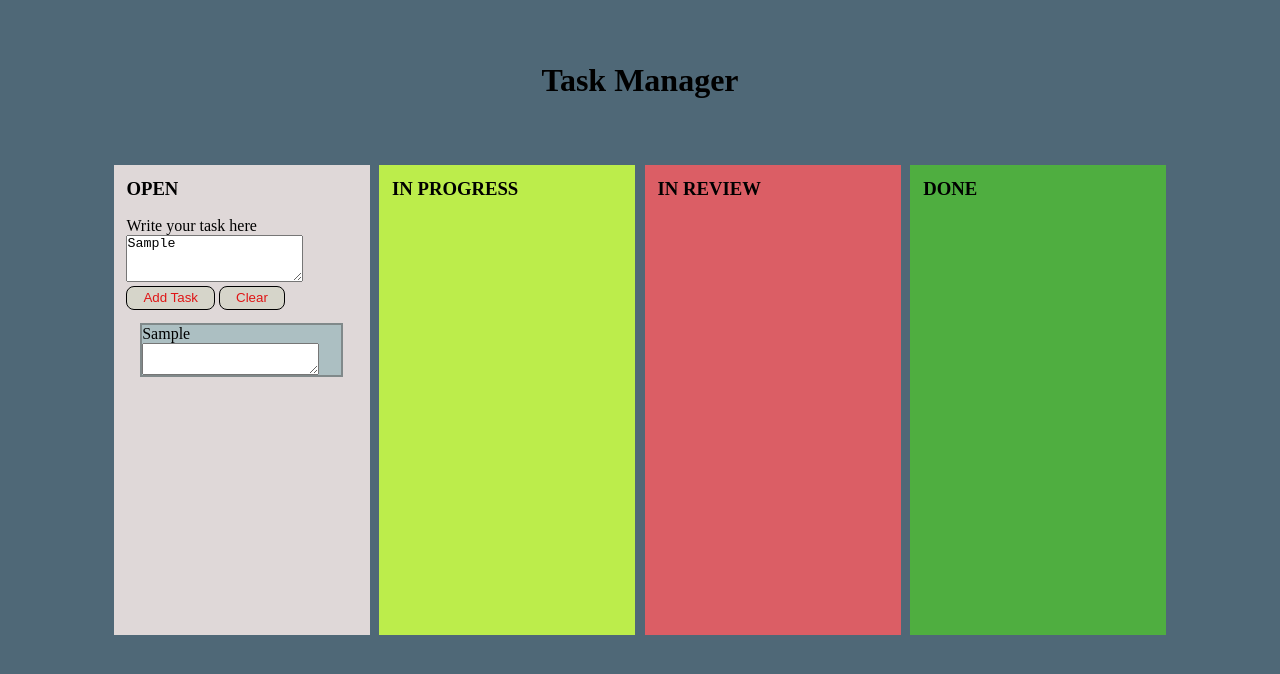
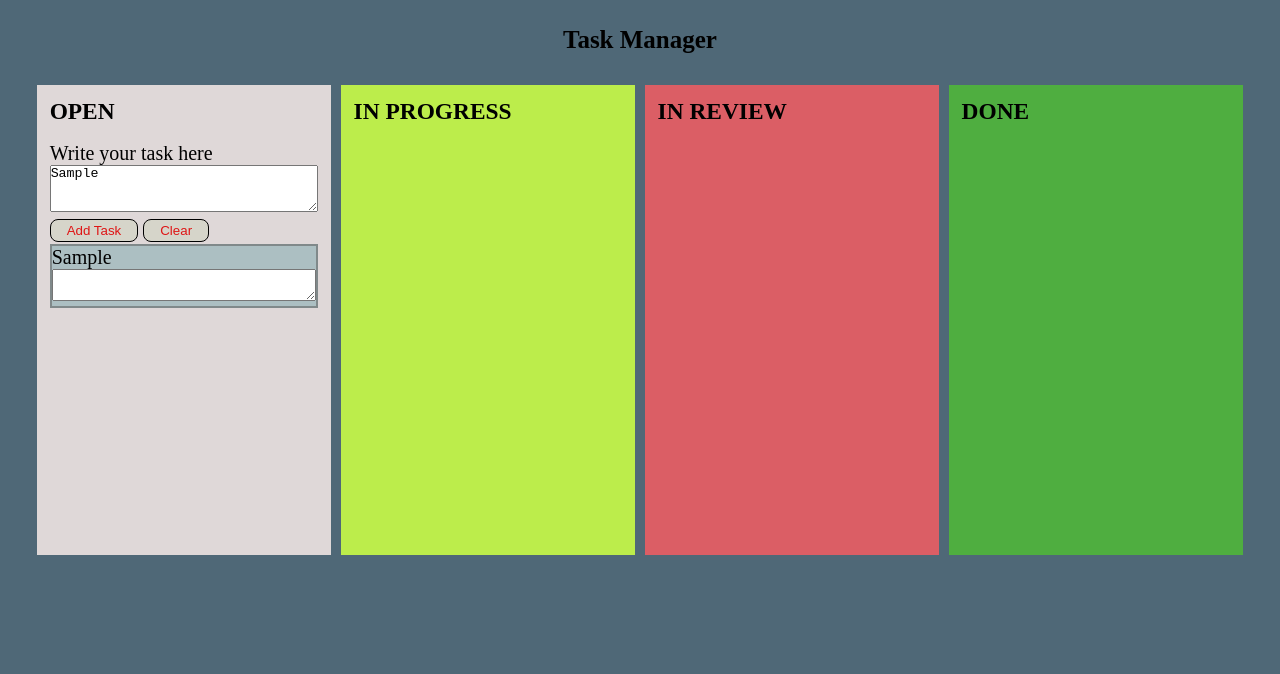
Before and after one commit to staywithAkash/Task-Manager-App---JS-Placement-Project---8li72cpvu5xg, a plain HTML site: page index.html in a window 1280 px wide. Both pictures are taken after typing "Sample" into the empty fields and a click on the button "Add Task". Drawn offline with Linux system fonts and the light colour scheme.

```diff
--- a/App.js
+++ b/App.js
@@ -1,7 +1,7 @@
 let lielement = null;
 const drag = (event) => {
   lielement = event.target;
-  setTimeout(() => {
+  setTimeout((event) => {
     event.target.className = " hide";
   }, 0);
 };
@@ -22,18 +22,18 @@
   let para = document.createElement("li");
   let para2=document.createElement("textarea");
   para2.setAttribute("type","text");
-  para2.className="taskpara";
+  para2.id="description";
   para.textContent = copytask;
   para.className = "taskpara";
   para.setAttribute("draggable", "true");
   para.style.border = "2px solid #80898a";
   para.style.backgroundColor = "#acbfc2";
-  para.style.margin = "1px";
+  para.style.marginTop = "2px";
   para.addEventListener("dragstart", drag);
   para.addEventListener("dragend", dragEnd);
   let addpara = document.getElementById("listpara");
+  para.appendChild(para2);
   addpara.appendChild(para);
-  para.appendChild(para2);
 });
 
 //drop the task
--- a/styles.css
+++ b/styles.css
@@ -6,7 +6,7 @@
 body{
     background-color: rgb(79, 104, 119);
 }
-section,h3,#listpara{
+section,h3{
     margin: 0.5rem;
     padding: 0.3rem;
 }
@@ -14,13 +14,18 @@
     display: flex;
     align-items: center;
     justify-content: center;
+    font-size: 20px;
+}
+#copyText,#description{
+    width: 100%;
 }
 .heading{
     display: flex;
     flex-wrap: wrap;
-    height: 10rem;
+    height: 5rem;
     align-items: center;
     justify-content: center;
+    font-size: 25px;
 }
 .section{
     display: flex;
@@ -29,7 +34,7 @@
     justify-content: space-evenly;
 }
 .sec-1,.sec-2,.sec-3,.sec-4{
-width: 20vw;
+width: 23vw;
 background-color: #fff;
 justify-content: space-around;
 margin: 0.3rem;
@@ -71,4 +76,6 @@
 }
 .taskpara{
     display:block;
+    width: 100%;
+    word-break: break-all;
 }
```
